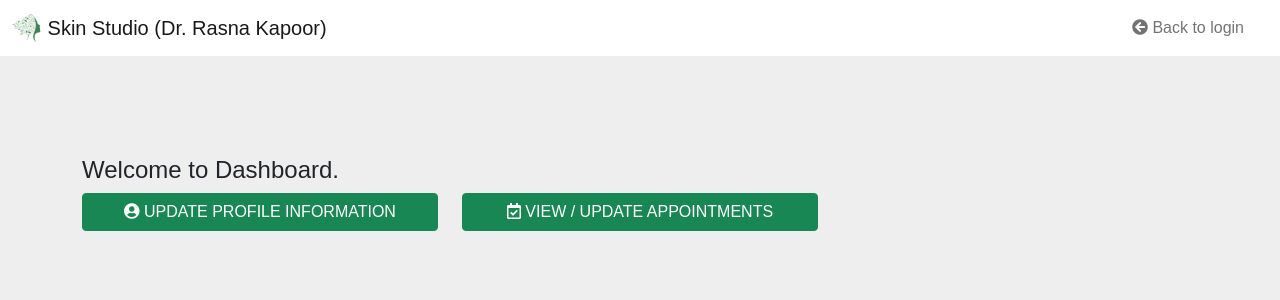
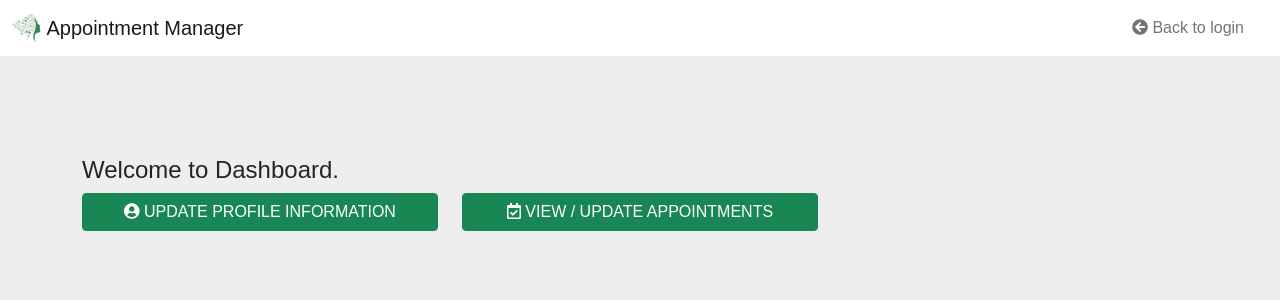
Before and after one commit to Rajarshi07/AppointmentManagement, a Django app: template appointment_management/templates/home.html in a window 1280 px wide. Shown: the top 300 px of the page. Run offline with Django 3.2, Linux system fonts and the light colour scheme; the template is opened without the code that fills it, so the values that code supplies are empty.

Commit message:
Update layout.html

```diff
--- a/appointment_management/templates/layout.html
+++ b/appointment_management/templates/layout.html
@@ -81,14 +81,14 @@ function changeUrl(key, value) {
 			<div class="container-fluid">
 				<a class="navbar-brand" href="{%url 'home'%}">
 					<img src="{%static 'images/favicon.ico'%}" width="30" height="30" class="d-inline-block align-top" alt="">
-					Skin Studio (Dr. Rasna Kapoor)
+					Appointment Manager
 				</a>
 			  <button class="navbar-toggler" type="button" data-bs-toggle="offcanvas" data-bs-target="#offcanvasNavbar" aria-controls="offcanvasNavbar">
 				<span class="navbar-toggler-icon"></span>
 			  </button>
 			  <div class="offcanvas offcanvas-end" tabindex="-1" id="offcanvasNavbar" aria-labelledby="offcanvasNavbarLabel">
 				<div class="offcanvas-header">
-				  <h5 class="offcanvas-title" id="offcanvasNavbarLabel">Skin Studio (Dr. Rasna Kapoor)</h5>
+				  <h5 class="offcanvas-title" id="offcanvasNavbarLabel">Appointment Manager</h5>
 				  <button type="button" class="btn-close text-reset" data-bs-dismiss="offcanvas" aria-label="Close"></button>
 				</div>
 				<div class="offcanvas-body">
```
